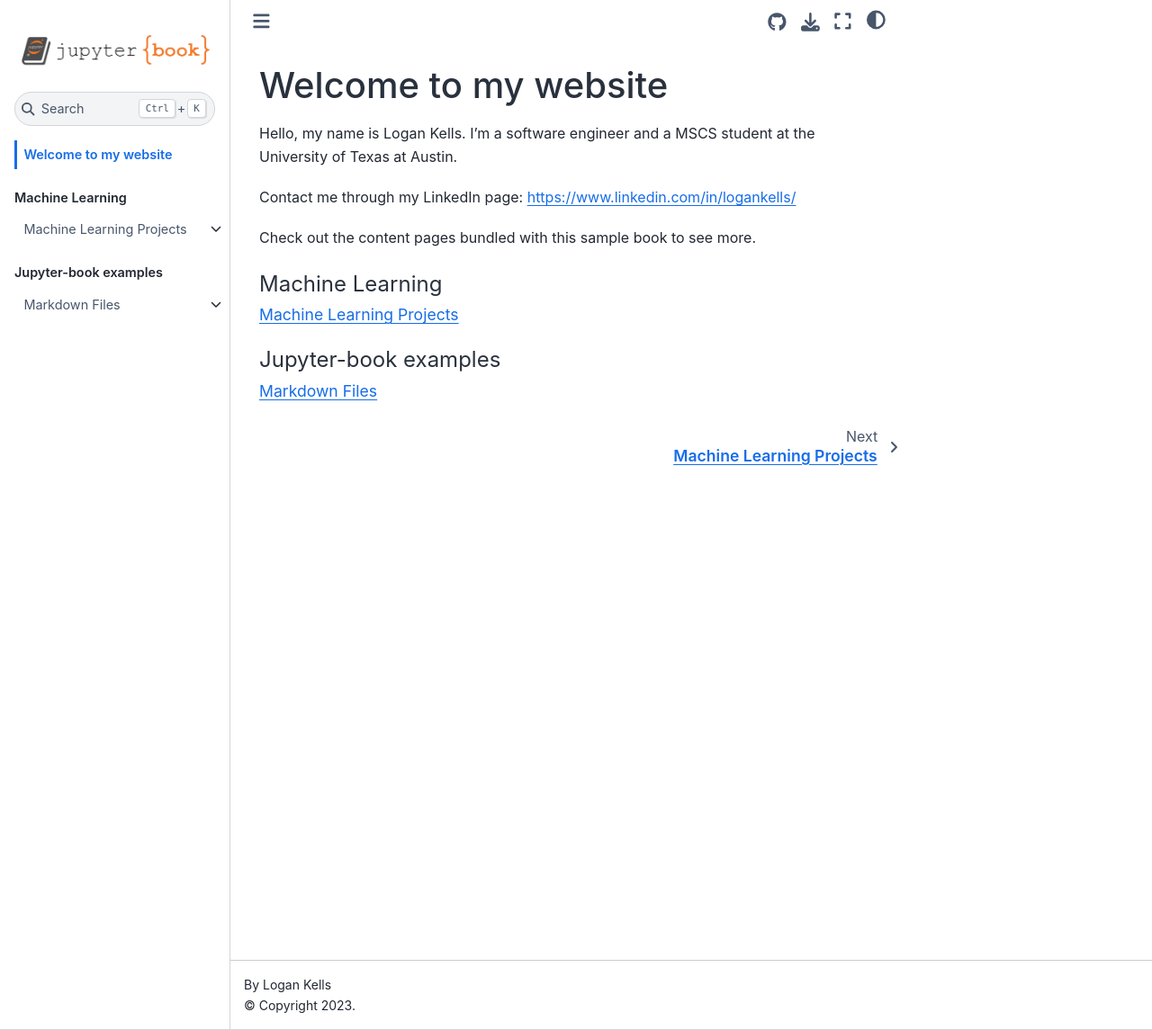
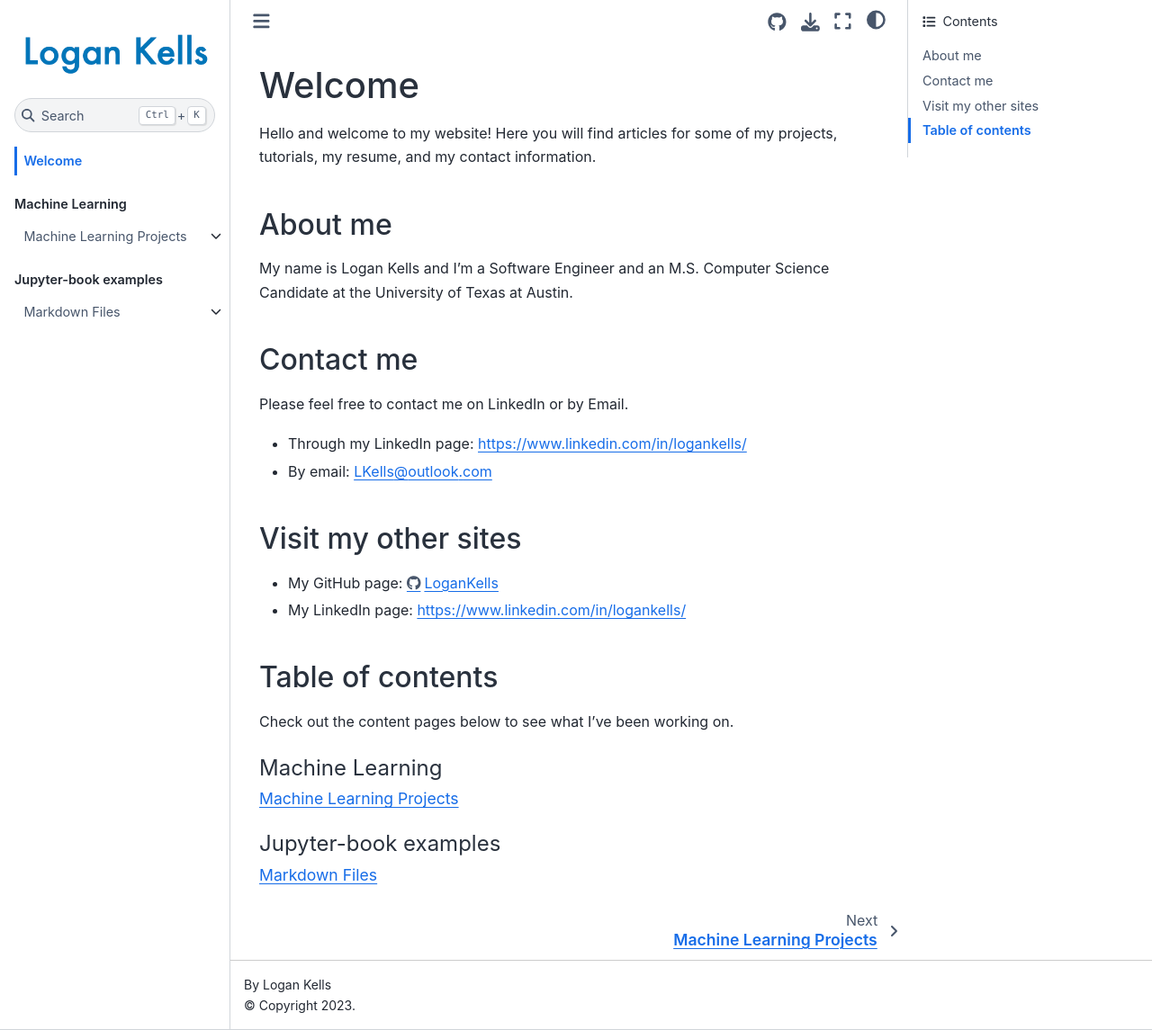
Before and after one commit to LoganKells/logankells.github.io, a Jupyter Book: the page built from docs/intro.md, in a window 1280 px wide and 1145 px high. Shown: the whole window at 90% size. Built offline with Jupyter Book 1.0.4 settings and Sphinx 7.4.7 and the Sphinx Book theme 1.1.4, drawn with Linux system fonts in a browser that asks for light colours.

Commit message:
Updated homepage

````diff
--- a/docs/_config.yml
+++ b/docs/_config.yml
@@ -1,7 +1,7 @@
 # Book settings
 # Learn more at https://jupyterbook.org/customize/config.html
 
-title: Logan Kells Projects and Tutorials
+title: M.S. CS Candidate | Software Engineer
 author: Logan Kells
 email: logan.kells@outlook.com
 logo: images/logo.png
--- a/docs/intro.md
+++ b/docs/intro.md
@@ -1,9 +1,21 @@
-# Welcome to my website
-Hello, my name is Logan Kells. I'm a software engineer and a MSCS student at the University of Texas at Austin.
+# Welcome
+Hello and welcome to my website! Here you will find articles for some of my projects,
+tutorials, my resume, and my contact information.
 
-Contact me through my LinkedIn page: [https://www.linkedin.com/in/logankells/](https://www.linkedin.com/in/logankells/)
+## About me
+My name is Logan Kells and I'm a Software Engineer and an M.S. Computer Science Candidate at the University of Texas at Austin.
 
-Check out the content pages bundled with this sample book to see more.
+## Contact me
+Please feel free to contact me on LinkedIn or by Email.
+- Through my LinkedIn page: [https://www.linkedin.com/in/logankells/](https://www.linkedin.com/in/logankells/)
+- By email: [LKells@outlook.com](mailto:lkells@outlook.com)
+
+## Visit my other sites
+- My GitHub page: [https://github.com/LoganKells](https://github.com/LoganKells)
+- My LinkedIn page: [https://www.linkedin.com/in/logankells/](https://www.linkedin.com/in/logankells/)
+
+## Table of contents
+Check out the content pages below to see what I've been working on.
 
 ```{tableofcontents}
 ```
````
Also changed, not shown: docs/images/logo.png.
